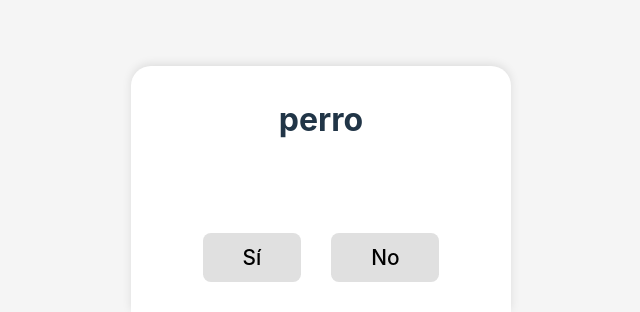
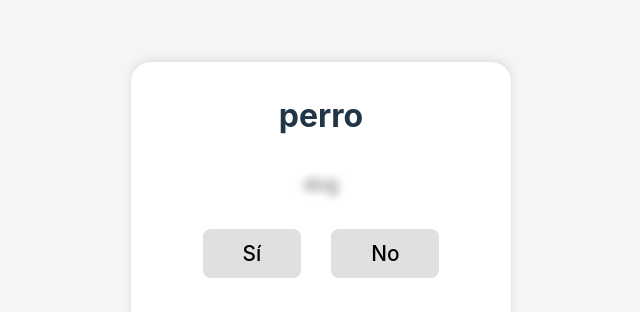
Before and after one commit to shanebdavis/ai-lang-flashcards, a React (Vite) app: page / in a window 1280 px wide. Shown: the part 488-800 px from the top of the page, without its empty margins (319-959 px from the left). Built offline with nearby package versions, Linux system fonts and the light colour scheme.

Commit message:
wip: working OK

```diff
--- a/src/App.css
+++ b/src/App.css
@@ -1,11 +1,11 @@
-/* Reset body and html to ensure full width */
+/* Reset and root styles */
 html, body {
   margin: 0;
   padding: 0;
   width: 100%;
   height: 100%;
-  background: #f5f5f5; /* Move background color here */
-  overflow: hidden; /* Prevent scrolling at body level */
+  background: #f5f5f5;
+  overflow: hidden;
 }
 
 #root {
@@ -13,8 +13,8 @@ html, body {
   min-height: 100%;
   display: flex;
   justify-content: center;
-  background: #f5f5f5; /* Duplicate background color for safety */
-  overflow: hidden; /* Prevent scrolling at root level */
+  background: #f5f5f5;
+  overflow: hidden;
 }
 
 .app {
@@ -23,77 +23,70 @@ html, body {
   max-width: 420px;
   margin: 0;
   padding: 0;
-  display: flex;
-  flex-direction: column;
-  overflow: hidden; /* Prevent scrolling at app level */
-  /* Remove background color from here since it's on html/body/root */
+  position: relative;
+  overflow: hidden;
 }
 
 .cards-container {
-  position: relative;
+  position: absolute;
   width: 100%;
-  flex: 1;
-  display: flex;
-  flex-direction: column;
-  justify-content: flex-end;
-  align-items: center;
-  overflow-y: auto; /* Allow scrolling here */
+  height: 100%;
+  padding: 0 10px;
+  box-sizing: border-box;
   -webkit-mask-image: linear-gradient(to bottom, transparent, black 20%);
   mask-image: linear-gradient(to bottom, transparent, black 20%);
-  padding: 0 10px; /* Add padding to container to prevent shadow clipping */
-  box-sizing: border-box; /* Ensure padding doesn't cause horizontal scroll */
 }
 
 /* Base card styles */
 .flash-card {
-  width: calc(100% - 40px); /* Reduce width to allow for shadow */
-  position: relative;
-  z-index: 1;
+  position: absolute;
+  width: calc(100% - 40px);
+  height: 270px;
+  left: 20px;
   border-radius: 20px 20px 0 0;
-  padding: 30px 10px 30px;
-  margin: 0 20px;          /* Increase margin to match */
+  padding: 30px 10px;
   box-shadow: 0 -2px 10px rgba(0,0,0,0.1);
+  box-sizing: border-box;
 }
 
-/* Completed (non-active) cards are gray and stacked upward */
+/* Position cards based on their index */
+.flash-card.active {
+  bottom: -20px;
+  background-color: #fff;
+  z-index: 2;
+}
+
 .flash-card:not(.active) {
   background-color: #f1f1f1;
-  margin-bottom: -20px; /* overlap so the previous card is visible */
 }
 
-/* The current/active card is white and at the bottom */
-.flash-card.active {
-  background-color: #fff;
-  z-index: 2;
-
-}
-
-/* Text styling */
+/* Card content styling */
 .flash-card h2 {
   font-size: 2em;
   margin: 0 0 30px;
   text-align: center;
 }
+
 .flash-card .english {
   text-align: center;
   color: #666;
   font-size: 1.2em;
   margin: 20px 0;
-  min-height: 1.2em; /* Ensure consistent height */
+  min-height: 1.2em;
+  transition: filter 0.3s ease;
 }
 
 .flash-card .english.hidden {
-  visibility: hidden; /* Hide text but preserve space */
+  filter: blur(4px);
+  user-select: none;
 }
 
-/* Buttons styling */
+/* Button styling */
 .response-buttons {
   display: flex;
   justify-content: center;
   gap: 30px;
   margin-top: 30px;
-  position: relative;
-  z-index: 1;
 }
 
 .response-button {
@@ -109,6 +102,7 @@ html, body {
   background-color: #4caf50;
   color: #fff;
 }
+
 .response-button.no.selected {
   background-color: #f44336;
   color: #fff;
--- a/src/App.jsx
+++ b/src/App.jsx
@@ -4,34 +4,38 @@ import FlashCard from './components/FlashCard'
 import './App.css'
 
 const App = () => {
-  const [words] = useState(initialWords)
-  const [currentIndex, setCurrentIndex] = useState(0)
+  const [allWords] = useState(initialWords)
   const [responses, setResponses] = useState({})
+  const [visibleCards, setVisibleCards] = useState([allWords[0]])
+  const addNewCard = () => {
+    setVisibleCards(prev => [...prev, allWords[prev.length]])
+  }
 
   const handleResponse = (wordId, value, updateOnly = false) => {
     setResponses(prev => ({ ...prev, [wordId]: value }))
-    if (!updateOnly && currentIndex < words.length - 1) {
-      setCurrentIndex(prev => prev + 1)
+
+    if (!updateOnly && visibleCards.length < allWords.length) {
+      addNewCard()
     }
   }
-
-  const visibleCards = words.slice(
-    Math.max(0, currentIndex - 4),
-    currentIndex + 1
-  )
 
   return (
     <div className="app">
       <div className="cards-container">
-        {visibleCards.map((word, idx) => (
-          <FlashCard
-            key={word.id}
-            word={word}
-            isActive={idx === visibleCards.length - 1}
-            response={responses[word.id]}
-            onResponse={handleResponse}
+        {visibleCards.map((word, index) => {
+          const invertIndex = visibleCards.length - index - 1
+          return (
+            <FlashCard
+              key={word.id}
+              word={word}
+              isActive={invertIndex === 0}
+              response={responses[word.id]}
+              onResponse={handleResponse}
+            style={{
+              bottom: `${250 * invertIndex - 20}px`
+            }}
           />
-        ))}
+        )})}
       </div>
     </div>
   )
--- a/src/components/FlashCard.jsx
+++ b/src/components/FlashCard.jsx
@@ -1,4 +1,4 @@
-const FlashCard = ({ word, isActive, response, onResponse }) => {
+const FlashCard = ({ word, isActive, response, onResponse, style }) => {
   const handleResponse = value => {
     if (isActive) {
       onResponse(word.id, value)
@@ -8,12 +8,17 @@ const FlashCard = ({ word, isActive, response, onResponse }) => {
   }
 
   return (
-    <div className={`flash-card ${isActive ? 'active' : ''}`}>
+    <div
+      className={`flash-card ${isActive ? 'active' : ''}`}
+      style={style}
+    >
       <h2>{word.spanish}</h2>
-      <p className={`english ${isActive ? 'hidden' : ''}`}>{word.english}</p>
+      <p className={`english ${isActive ? 'hidden' : ''}`}>
+        {word.english}
+      </p>
       <div className="response-buttons">
         <button
-          className={`response-button si ${response === true ? 'selected' : ''}`}
+          className={`response-button si ${response ? 'selected' : ''}`}
           onClick={() => handleResponse(true)}
         >
           Sí
```
